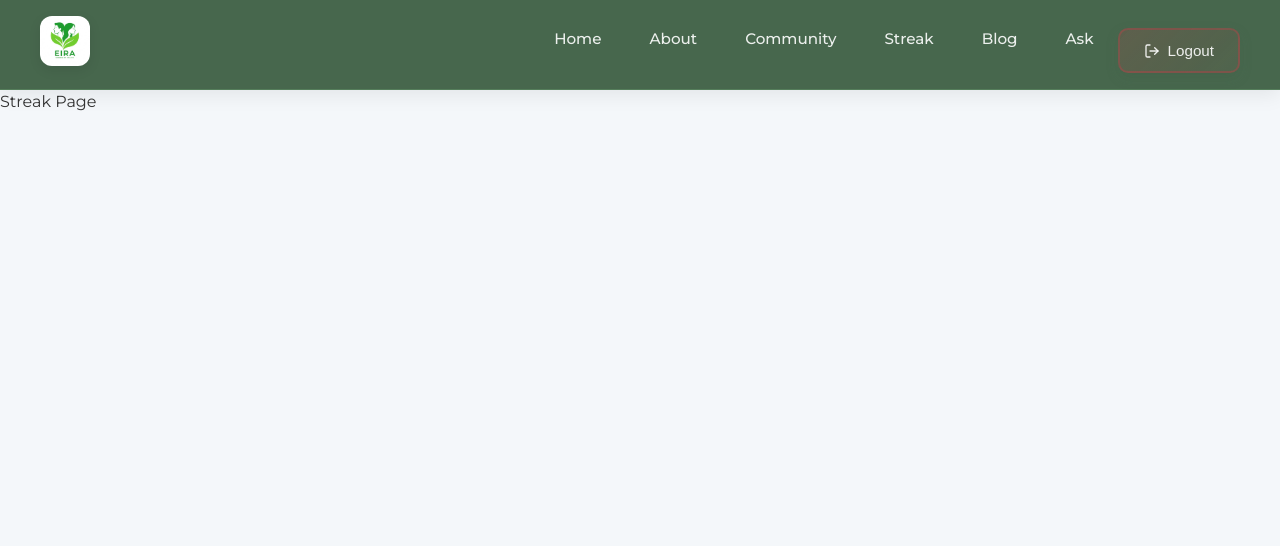
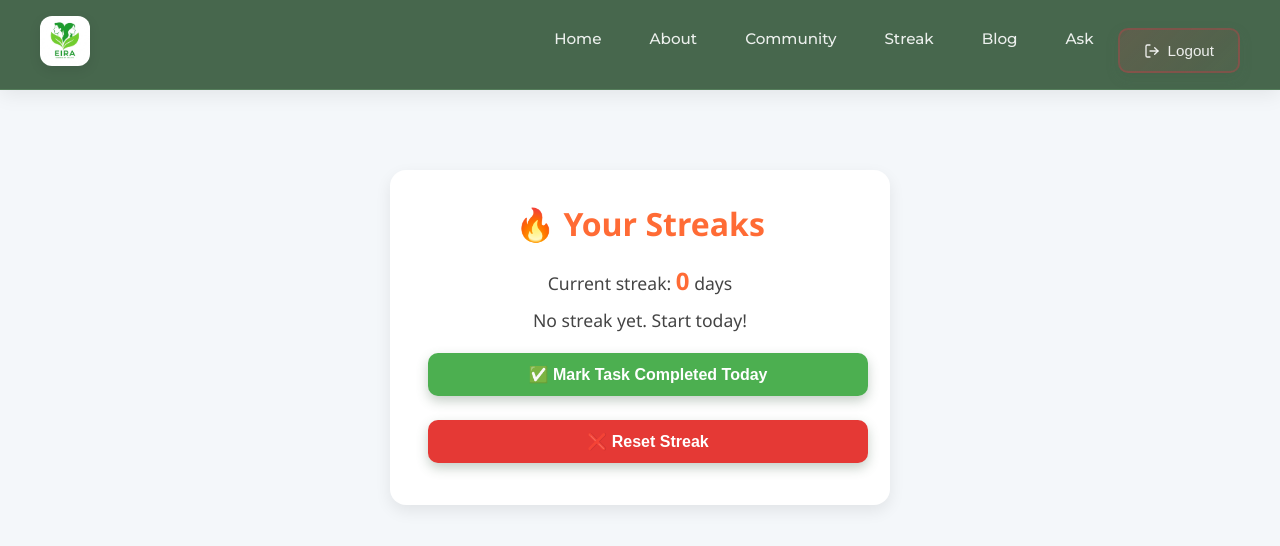
Before and after one commit to Aboshady48/Protons25-Health-Care, a React (Vite) app in the folder frontend/: page /streak in a window 1280 px wide. Shown: the top 546 px of the page. Built offline with nearby package versions, Linux system fonts and the light colour scheme; sample sign-in values are in the browser's storage; a web font is replaced by a local one.

Commit message:
i had made the streaks component

```diff
--- a/frontend/src/App.jsx
+++ b/frontend/src/App.jsx
@@ -9,8 +9,9 @@ import { Home } from "./components/Home.jsx";
 import ProtectedRoute from "./components/auth/ProtectedRoute.jsx";
 import GetAllTasks from "./components/dailyPlanner/GetAllTasks.jsx";
 import { GetTaskById } from "./components/dailyPlanner/GetTaskById.jsx";
-import EditTask from "./components/dailyPlanner/EditTask.jsx"; // Add this import
+import EditTask from "./components/dailyPlanner/EditTask.jsx";
 import { AboutUs } from "./components/AboutUs.jsx";
+import StreaksPage from "./components/StreaksPage.jsx";
 
 const App = () => {
   const token = localStorage.getItem("token");
@@ -27,14 +28,15 @@ const App = () => {
         <Route path="/" element={<ProtectedRoute><Home /></ProtectedRoute>} />
         <Route path="/about" element={<ProtectedRoute><AboutUs /></ProtectedRoute>} />
         <Route path="/community" element={<ProtectedRoute><div>Community Page</div></ProtectedRoute>} />
-        <Route path="/streak" element={<ProtectedRoute><div>Streak Page</div></ProtectedRoute>} />
+        <Route path="/streak" element={<ProtectedRoute><StreaksPage /></ProtectedRoute>} /> {/* ✅ fixed */}
         <Route path="/blog" element={<ProtectedRoute><div>Blog Page</div></ProtectedRoute>} />
         <Route path="/ask" element={<ProtectedRoute><div>Ask Page</div></ProtectedRoute>} />
 
         {/* Task Routes - Protected */}
         <Route path="/tasks" element={<ProtectedRoute><GetAllTasks /></ProtectedRoute>} />
         <Route path="/tasks/:id" element={<ProtectedRoute><GetTaskById /></ProtectedRoute>} />
-        <Route path="/tasks/:id/edit" element={<ProtectedRoute><EditTask /></ProtectedRoute>} /> {/* Add this route */}
+        <Route path="/tasks/:id/edit" element={<ProtectedRoute><EditTask /></ProtectedRoute>} />
+
         {/* Catch-all route */}
         <Route path="*" element={<Navigate to={token ? "/" : "/login"} />} />
       </Routes>
--- a/frontend/src/Style/StreaksPage.css
+++ b/frontend/src/Style/StreaksPage.css
@@ -1,44 +1,81 @@
+/* frontend/src/Style/StreaksPage.css */
+
 .streaks-container {
   max-width: 500px;
-  margin: 40px auto;
-  padding: 20px;
-  background: #fefefe;
-  border-radius: 12px;
-  box-shadow: 0 4px 12px rgba(0,0,0,0.1);
+  margin: 80px auto;
+  padding: 30px;
+  background: #ffffff;
+  border-radius: 16px;
+  box-shadow: 0 6px 16px rgba(0, 0, 0, 0.08);
   text-align: center;
+  font-family: "Segoe UI", Tahoma, Geneva, Verdana, sans-serif;
+  transition: transform 0.2s ease-in-out;
+}
+
+.streaks-container:hover {
+  transform: translateY(-3px);
 }
 
 .streaks-container h2 {
-  font-size: 1.8rem;
+  font-size: 2rem;
   margin-bottom: 15px;
-  color: #e67e22;
+  color: #ff6b35;
 }
 
 .streaks-container p {
-  font-size: 1.2rem;
-  margin: 10px 0;
+  font-size: 1.1rem;
+  margin: 8px 0;
+  color: #444;
 }
 
+.streaks-container strong {
+  font-size: 1.5rem;
+  color: #ff6b35;
+}
+
+/* Buttons */
 .streaks-container button {
-  margin: 10px;
+  margin: 12px 8px;
   padding: 12px 20px;
   font-size: 1rem;
+  font-weight: 600;
   border: none;
-  border-radius: 8px;
+  border-radius: 10px;
   cursor: pointer;
-  transition: transform 0.2s;
+  transition: 0.2s ease-in-out;
 }
 
 .streaks-container button:first-of-type {
-  background: #27ae60;
+  background: #4caf50;
   color: white;
 }
 
+.streaks-container button:first-of-type:hover {
+  background: #43a047;
+}
+
 .streaks-container button:last-of-type {
-  background: #c0392b;
+  background: #e53935;
   color: white;
 }
 
-.streaks-container button:hover {
-  transform: translateY(-2px);
+.streaks-container button:last-of-type:hover {
+  background: #c62828;
 }
+
+/* Responsive */
+@media (max-width: 600px) {
+  .streaks-container {
+    margin: 40px 15px;
+    padding: 20px;
+  }
+
+  .streaks-container h2 {
+    font-size: 1.6rem;
+  }
+
+  .streaks-container button {
+    width: 100%;
+    margin: 10px 0;
+  }
+}
--- a/frontend/src/components/StreaksPage.jsx
+++ b/frontend/src/components/StreaksPage.jsx
@@ -5,46 +5,56 @@ const StreaksPage = () => {
   const [streak, setStreak] = useState(0);
   const [lastCompleted, setLastCompleted] = useState(null);
 
+  // Helper to get date string YYYY-MM-DD in local timezone
+  const getDateStr = (date = new Date()) => {
+    return date.toISOString().split("T")[0];
+  };
+
+  // Call this function whenever a task is completed
+  const updateStreakOnTaskComplete = () => {
+    const today = getDateStr();
+    const yesterday = getDateStr(new Date(Date.now() - 86400000)); // 1 day in ms
+
+    if (lastCompleted === today) {
+      // Already updated streak today, do nothing
+      return;
+    }
+
+    let newStreak = 1;
+    if (lastCompleted === yesterday) {
+      newStreak = streak + 1;
+    }
+
+    setStreak(newStreak);
+    setLastCompleted(today);
+    localStorage.setItem("streak", newStreak);
+    localStorage.setItem("lastCompleted", today);
+  };
+
+  // On mount, load streak and lastCompleted from localStorage
   useEffect(() => {
-
     const savedStreak = localStorage.getItem("streak");
     const savedLast = localStorage.getItem("lastCompleted");
 
     if (savedStreak) setStreak(parseInt(savedStreak, 10));
     if (savedLast) setLastCompleted(savedLast);
+
+    // Check if streak should reset (if lastCompleted is older than yesterday)
+    const yesterday = getDateStr(new Date(Date.now() - 86400000));
+    if (savedLast && savedLast < yesterday) {
+      // Missed a day, reset streak
+      setStreak(0);
+      setLastCompleted(null);
+      localStorage.removeItem("streak");
+      localStorage.removeItem("lastCompleted");
+    }
   }, []);
 
-  const handleCompleteTask = () => {
-    const today = new Date().toISOString().split("T")[0];
-
-    if (lastCompleted === today) {
-      alert("You already logged a task today!");
-      return;
-    }
-
-    const yesterday = new Date();
-    yesterday.setDate(yesterday.getDate() - 1);
-    const yesterdayStr = yesterday.toISOString().split("T")[0];
-
-    let newStreak = 1;
-
-    if (lastCompleted === yesterdayStr) {
-      newStreak = streak + 1;
-    }
-
-    setStreak(newStreak);
-    setLastCompleted(today);
-
-    localStorage.setItem("streak", newStreak);
-    localStorage.setItem("lastCompleted", today);
-  };
-
-  const handleReset = () => {
-    setStreak(0);
-    setLastCompleted(null);
-    localStorage.removeItem("streak");
-    localStorage.removeItem("lastCompleted");
-  };
+  // Expose updateStreakOnTaskComplete to window for demo/testing
+  // In your real app, call this function when a task is completed
+  useEffect(() => {
+    window.updateStreakOnTaskComplete = updateStreakOnTaskComplete;
+  }, [streak, lastCompleted]);
 
   return (
     <div className="streaks-container">
@@ -56,8 +66,13 @@ const StreaksPage = () => {
           : "No streak yet. Start today!"}
       </p>
 
-      <button onClick={handleCompleteTask}>✅ Mark Task Completed Today</button>
-      <button onClick={handleReset}>❌ Reset Streak</button>
+      <button onClick={updateStreakOnTaskComplete}>✅ Mark Task Completed Today</button>
+      <button onClick={() => {
+        setStreak(0);
+        setLastCompleted(null);
+        localStorage.removeItem("streak");
+        localStorage.removeItem("lastCompleted");
+      }}>❌ Reset Streak</button>
     </div>
   );
 };
```
